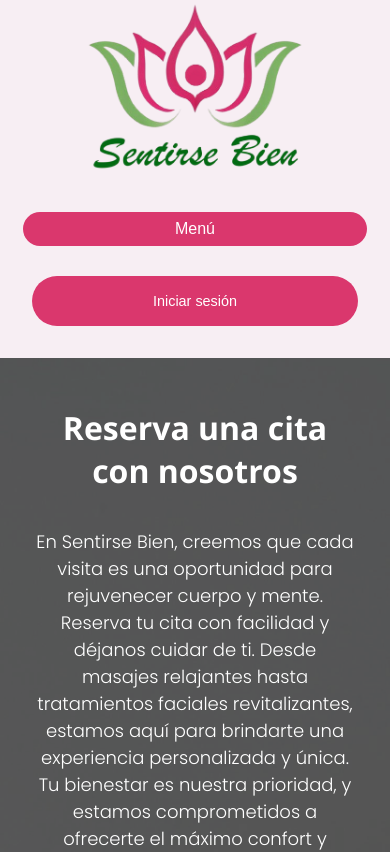
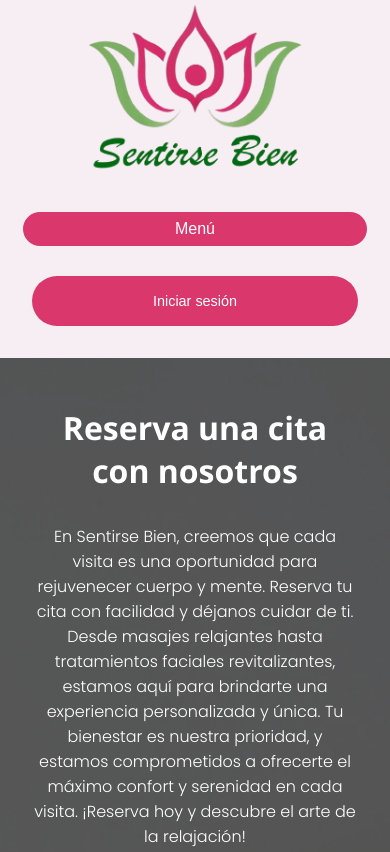
Before and after one commit to adrian98v/SentirseBien-Spa, a React (Create React App) app: page /citas in a window 390 px wide. Shown: the top 852 px of the page. Built offline with nearby package versions, Linux system fonts and the light colour scheme; no server answers.

Commit message:
arreglo de citas responsive

```diff
--- a/src/Citas.js
+++ b/src/Citas.js
@@ -216,12 +216,12 @@ function Citas(){
             </div>
 
 
+            <Footer></Footer>
+
+            <FooterSegundo></FooterSegundo>
 
         </div>
 
-            <Footer></Footer>
-
-            <FooterSegundo></FooterSegundo>
     </div>
 }
 
--- a/src/Confirmation.js
+++ b/src/Confirmation.js
@@ -22,7 +22,7 @@ function Successful(){
 
         <p className='successful_payment_amount'><strong>Te esperamos!</strong></p>
 
-        <button className='successful_button' onClick={()=>{history('/')}}>Done</button>
+        <button className='successful_button' onClick={()=>{history('/')}}>Volver</button>
     </div>
 
 }
--- a/src/Footer.js
+++ b/src/Footer.js
@@ -9,7 +9,7 @@ function Footer() {
           <h1>Contacto:</h1>
           <p>Telefono: +555 434 3422</p>
           <p>Correo: SpaSentirsebien@gmail.com</p>
-          <p>Direccion: Julio A.Roca 1466</p>
+          <p>Direccion: Julio A.Roca 1534</p>
         </section>
 
         <section className='sector_medio'>
@@ -18,7 +18,7 @@ function Footer() {
         </section>
 
         <section className='sector_derecho'>
-          <h1>Seguinos en nuestras redes:</h1>
+        <h1>Seguinos en nuestras redes:</h1>
           <a href="https://www.youtube.com/@Sentirse-Bien-Spa" target="_blank"><p>YouTube</p></a>
           <a href="https://www.facebook.com/profile.php?id=61565586311256" target="_blank"><p>Facebook</p></a>
           <a href="https://www.instagram.com/tu_perfil" target="_blank"><p>Instagram</p></a>
--- a/src/citas.css
+++ b/src/citas.css
@@ -54,6 +54,7 @@ label {
 .seccion_reservas {
     display: flex;
     justify-content: space-around;
+    max-height: 557px;
 }
 
 .seccion_reservas_parrafo {
@@ -63,17 +64,17 @@ label {
 
 .seccion_reservas_parrafo p {
     font-size: large;
-    margin-top: 4em;
+    margin-top: 2em;
 }
 
 .politicas {
     margin-top: 40px;
     padding-top: 50px;
     text-align: left;
-    height: 4em;
+    height: 38em;
     padding-left: 2em;
-
     background-color: #EEE1B0;
+    padding-bottom: 5%;
 }
 
 .politicas label {
@@ -84,6 +85,7 @@ label {
     display: flex;
     justify-content: space-between;
     margin-top: 3em;
+
 }
 
 .politica_cancelacion {
@@ -194,6 +196,15 @@ label {
     background-color: rgb(207, 207, 207);
   }
 
+
+@media (max-width: 925px){
+
+    .seccion_reservas_parrafo p {
+        font-size: medium;
+        margin-top: 0px;
+    }
+  }
+
 /* Media Queries para hacer responsive */
 @media (max-width: 820px) {
     /* Ajustes para el contenedor principal */
@@ -227,6 +238,7 @@ label {
         flex-direction: column; /* Cambia a columna para apilar en pantallas pequeñas */
         align-items: center; /* Centra los elementos */
         margin-top: 2em; /* Ajusta el margen superior */
+        max-height: none;
     }
 
     .seccion_reservas_parrafo {
--- a/src/confirmation.css
+++ b/src/confirmation.css
@@ -38,5 +38,5 @@
 }
 
 .successful_button:active{
-    background-color: rgb(52, 168, 64);
+    background-color: #bb2a5a;
 }
--- a/src/footer.css
+++ b/src/footer.css
@@ -18,10 +18,9 @@ footer {
 }
 
 /* Estilos para los párrafos */
-.footer p{
+.footer p {
     color: white;
     font-size: 16px;
-
 }
 
 /* Estilo específico para los sectores */
```
